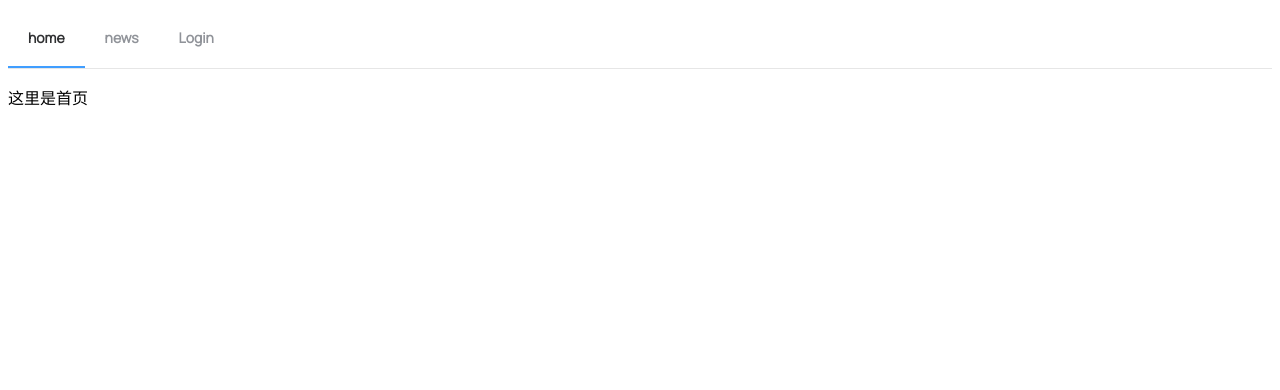
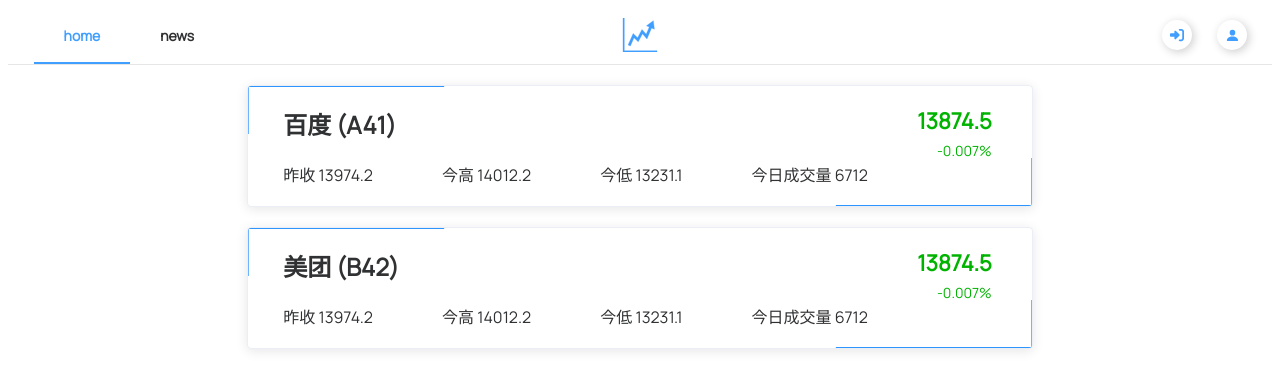
Before and after one commit to Gonghouwang/stock_Simulator, a Vue app: page / in a window 1280 px wide. Shown: the top 390 px of the page. Built offline with nearby package versions, Linux system fonts and the light colour scheme.

Commit message:
制作主界面股票列表、菜单栏，对接api，修改新闻界面

```diff
--- /dev/null
+++ b/src/api/news.js
@@ -0,0 +1,15 @@
+import request from "@/utils/request";
+
+export function newsList(){
+    return request({
+        url: '/news',
+        method: 'GET',
+    })
+}
+
+export function newsInfo(newsId){
+    return request({
+        url: '/news' + newsId,
+        method: 'GET',
+    })
+}
--- /dev/null
+++ b/src/api/stock.js
@@ -0,0 +1,22 @@
+import request from "@/utils/request";
+
+export function stockList(){
+    return request({
+        url: '/stocks',
+        method: 'GET',
+    })
+}
+
+export function stockHistory(stockId){
+    return request({
+        url: '/stocks/' + stockId,
+        method: 'GET',
+    })
+}
+
+export function stockPrediction(stockId){
+    return request({
+        url: '/stocks/predict/' + stockId,
+        method: 'GET',
+    })
+}
--- a/src/components/navmenu.vue
+++ b/src/components/navmenu.vue
@@ -3,22 +3,167 @@
     <el-menu router
              :default-active="this.$route.path"
              mode="horizontal"
-             style="font-weight: bold; font-size: 20px"
+             style="font-weight: bold; font-size: 20px;"
              >
-      <el-menu-item index="/">home</el-menu-item>
-      <el-menu-item index="/news">news</el-menu-item>
-      <el-menu-item index="/login">Login</el-menu-item>
+      <el-col span="8" style="display: flex; justify-content: flex-start; ">
+        <el-menu-item index="/" style="margin-left: 2vw">home</el-menu-item>
+        <el-menu-item index="/news">news</el-menu-item>
+      </el-col>
+      <el-col span="8" style="display: flex; justify-content: center; ">
+        <div style="padding: 0; height: 56px;">
+          <img src="../assets/logo.svg" alt="logo" style="padding-top: 10px; color: #409EFF">
+        </div>
+      </el-col>
+      <el-col span="8" style="display: flex; justify-content: flex-end; ">
+        <div class="button-container">
+          <span v-if="this.$store.isLogged"> Hi! {{ this.$store.username }} </span>
+
+          <button class="Btn" v-if="this.$store.isLogged" @click="logout()">
+            <div class="sign">
+              <svg viewBox="0 0 512 512">
+                <path d="M377.9 105.9L500.7 228.7c7.2 7.2 11.3 17.1 11.3 27.3s-4.1 20.1-11.3 27.3L377.9 406.1c-6.4 6.4-15 9.9-24 9.9c-18.7 0-33.9-15.2-33.9-33.9l0-62.1-128 0c-17.7 0-32-14.3-32-32l0-64c0-17.7 14.3-32 32-32l128 0 0-62.1c0-18.7 15.2-33.9 33.9-33.9c9 0 17.6 3.6 24 9.9zM160 96L96 96c-17.7 0-32 14.3-32 32l0 256c0 17.7 14.3 32 32 32l64 0c17.7 0 32 14.3 32 32s-14.3 32-32 32l-64 0c-53 0-96-43-96-96L0 128C0 75 43 32 96 32l64 0c17.7 0 32 14.3 32 32s-14.3 32-32 32z"></path>
+              </svg>
+            </div>
+            <div class="text">Logout</div>
+          </button>
+
+          <button class="Btn" v-if="!this.$store.isLogged" @click="goLogin()">
+            <div class="sign">
+              <svg viewBox="0 0 512 512">
+                <path d="M217.9 105.9L340.7 228.7c7.2 7.2 11.3 17.1 11.3 27.3s-4.1 20.1-11.3 27.3L217.9 406.1c-6.4 6.4-15 9.9-24 9.9c-18.7 0-33.9-15.2-33.9-33.9l0-62.1L32 320c-17.7 0-32-14.3-32-32l0-64c0-17.7 14.3-32 32-32l128 0 0-62.1c0-18.7 15.2-33.9 33.9-33.9c9 0 17.6 3.6 24 9.9zM352 416l64 0c17.7 0 32-14.3 32-32l0-256c0-17.7-14.3-32-32-32l-64 0c-17.7 0-32-14.3-32-32s14.3-32 32-32l64 0c53 0 96 43 96 96l0 256c0 53-43 96-96 96l-64 0c-17.7 0-32-14.3-32-32s14.3-32 32-32z"></path>
+              </svg>
+            </div>
+            <div class="text">Login</div>
+          </button>
+
+          <button class="Btn">
+            <div class="sign">
+              <svg xmlns="http://www.w3.org/2000/svg" width="16" height="16" fill="currentColor" class="bi bi-person-fill" viewBox="0 0 15 15">
+                <path d="M3 14s-1 0-1-1 1-4 6-4 6 3 6 4-1 1-1 1H3zm5-6a3 3 0 1 0 0-6 3 3 0 0 0 0 6z"/>
+              </svg>
+            </div>
+            <div class="text">User</div>
+          </button>
+        </div>
+      </el-col>
     </el-menu>
   </el-row>
 </template>
 
 <script>
 export default {
-  name: "navMenu"
+  name: "navMenu",
+  data(){
+    return{
+
+    }
+  },
+  methods:{
+    logout(){
+      if(confirm("Are you sure you want to logout?")){
+        this.$store.commit('logout');
+      }
+    },
+    goLogin(){
+      this.$router.push('/login');
+    }
+  }
 }
 </script>
 
 
 <style scoped>
+.el-dropdown-menu__item, .el-menu-item{
+  padding: 0 30px;
+}
 
+.el-menu.el-menu--horizontal .el-menu-item.is-active {
+  border-bottom: 2px solid #409EFF;
+}
+
+.button-container {
+  display: flex;
+  height: 40px;
+  align-items: center;
+  justify-content: space-around;
+  margin-top: 7px;
+}
+
+.icon {
+  font-size: 20px;
+}
+
+.Btn {
+  display: flex;
+  align-items: center;
+  justify-content: flex-start;
+  width: 30px;
+  height: 30px;
+  border: none;
+  border-radius: 50%;
+  margin-right: 25px;
+  cursor: pointer;
+  position: relative;
+  overflow: hidden;
+  transition-duration: .3s;
+  box-shadow: 2px 2px 10px rgba(0, 0, 0, 0.199);
+  background-color: rgb(255, 255, 255);
+}
+
+/* plus sign */
+.sign {
+  width: 100%;
+  transition-duration: .3s;
+  display: flex;
+  align-items: center;
+  justify-content: center;
+}
+
+.sign svg {
+  width: 14px;
+}
+
+.sign svg path {
+  fill: #409EFF;
+}
+
+.no-color{
+  fill: none !important;
+}
+
+/* text */
+.text {
+  position: absolute;
+  right: 0;
+  width: 0;
+  opacity: 0;
+  color: #409EFF;
+  font-size: 14px;
+  font-weight: bold;
+  font-family: Manrope;
+  transition-duration: .3s;
+}
+/* hover effect on button width */
+.Btn:hover {
+  width: 105px;
+  border-radius: 40px;
+  transition-duration: .3s;
+}
+
+.Btn:hover .sign {
+  width: 30%;
+  transition-duration: .3s;
+  padding-left: 5px;
+}
+/* hover effect button's text */
+.Btn:hover .text {
+  opacity: 1;
+  width: 70%;
+  transition-duration: .3s;
+  padding-right: 5px;
+}
+/* button click effect*/
+.Btn:active {
+  transform: translate(2px ,2px);
+}
 </style>
--- a/src/views/home.vue
+++ b/src/views/home.vue
@@ -1,21 +1,162 @@
 <template>
   <div>
-    <nav-menu></nav-menu>
-    <p> 这里是首页 </p>
+    <nav-menu style="margin-bottom: 10px"></nav-menu>
+    <div class="stock-container">
+      <el-card class="stock-card" v-for="(stock, index) in stocks" :key="index">
+        <div class="stock-title">
+          <span class="title"> {{ stock.stockName }} ({{ stock.stockCode }}) </span>
+          <span class="current-price" :class="priceClass(stock)">{{ stock.price }}</span>
+        </div>
+        <div class="stock-info">
+          <p class="info">昨收 {{ stock.closingPrice }}</p>
+          <p class="info">今高 {{ stock.maxPrice }}</p>
+          <p class="info">今低 {{ stock.minPrice }}</p>
+          <p class="info">今日成交量 {{ stock.volume }}</p>
+          <span class="change-percent" :class="priceClass(stock)">{{ stock.changePercent }}%</span>
+        </div>
+      </el-card>
+    </div>
+    <el-backtop></el-backtop>
   </div>
 </template>
 
 <script>
 import navMenu from "@/components/navmenu.vue";
+import { stockList } from "@/api/stock"
 export default {
   name: "homePage",
   components: {
     'nav-menu': navMenu
   },
+  data(){
+    return{
+      stocks: [
+        {
+          "stockId": 1,
+          "stockName": "百度",
+          "stockCode": "A41",
+          "price": 13874.5,
+          "closingPrice": 13974.2,
+          "maxPrice": 14012.2,
+          "minPrice": 13231.1,
+          "changePercent": -0.007,
+          "volume": 6712
+        },
+        {
+          "stockId": 2,
+          "stockName": "美团",
+          "stockCode": "B42",
+          "price": 13874.5,
+          "closingPrice": 13974.2,
+          "maxPrice": 14012.2,
+          "minPrice": 13231.1,
+          "changePercent": -0.007,
+          "volume": 6712
+        }
+      ]
+    }
+  },
+  methods: {
+    priceClass(stock) { //涨跌颜色
+      if (stock.changePercent < 0) {
+        return 'price-down';
+      } else {
+        return 'price-up';
+      }
+    },
+    getStockList(){ //获取主页股票列表，后续挂载到created
+      stockList().then(response => {
+        this.stocks = response.data.stocks;
+      })
+    }
+  }
 }
 </script>
 
 
 <style scoped>
+.stock-container {
+  display: flex;
+  flex-wrap: wrap;
+  justify-content: space-around;
+}
+
+.stock-card {
+  position: relative;
+  margin: 10px;
+  padding-left: 15px;
+  padding-right: 10px;
+  width: 60%;
+  &::before,
+  &::after{
+    content: "";
+    position: absolute;
+    top: 0;
+    left: 0;
+    width: 100%;
+    height: 100%;
+    display: block;
+    box-sizing: border-box;
+    border: 1px solid #2e95ff;
+    transition: clip-path .5s ease-in-out;
+  }
+  &::before{
+    clip-path: inset(0 75% 60% 0);
+  }
+  &::after{
+    clip-path: inset(60% 0 0 75%);
+  }
+  &:hover{
+    &::before,
+    &::after{
+      clip-path: inset(0 0 0 0);
+    }
+  }
+}
+
+.el-card__body, .el-main{
+  padding: 10px;
+}
+
+.current-price{
+  float: right;
+  font-size: 22px;
+  margin-right: 10px;
+  font-weight: bold;
+}
+
+.change-percent{
+  float: right;
+  font-size: 14px;
+  margin-right: 10px;
+}
+
+.title{
+  font-size: 24px;
+  font-weight: bold;
+}
+
+.price-down {
+  color: #01b301; /* 当 changePercent 是负数时，价格显示绿色 */
+}
+
+.price-up {
+  color: red; /* 当 changePercent 是正数时，价格显示红色 */
+}
+
+.stock-info{
+  display: flex;
+  flex-wrap: wrap;
+  justify-content: space-between;
+  margin-top: 0;
+}
+
+p{
+  margin-bottom: 0;
+}
+
+.info{
+  padding-top: 5px;
+}
 
 </style>
--- a/src/views/login.vue
+++ b/src/views/login.vue
@@ -77,7 +77,7 @@
     }
   },
   methods:{
-    handleLogin(){
+    handleLogin(){ //登录
       if(this.username.trim().length !== 0 && this.password.trim().length !== 0) {
         this.$store.dispatch("Login", this.username, this.password).then(() => {
               this.$message.success("Login successful");
@@ -93,11 +93,11 @@
         });
       }
     },
-    handleRegister(){
+    handleRegister(){ //注册
       if(this.username.trim().length !== 0 && this.password.trim().length !== 0) {
         register(this.username, this.password).then(() => {
           this.$message.success("Registration successful");
-          this.ifLogin = true;
+          this.changeLogin();
         }).catch((err) => {
           console.log(err);
         })
--- a/src/views/news.vue
+++ b/src/views/news.vue
@@ -1,7 +1,13 @@
 <template>
   <div>
     <nav-menu></nav-menu>
-    <h2 style="text-align: center;"> 新闻 </h2>
+    <p style="text-align: center; font-size: 24px; margin-bottom: 20px; letter-spacing: 1px"> News </p>
+    <el-divider>
+      <svg xmlns="http://www.w3.org/2000/svg" width="20" height="20" fill="currentColor" class="bi bi-newspaper" viewBox="0 0 16 16">
+        <path d="M0 2.5A1.5 1.5 0 0 1 1.5 1h11A1.5 1.5 0 0 1 14 2.5v10.528c0 .3-.05.654-.238.972h.738a.5.5 0 0 0 .5-.5v-9a.5.5 0 0 1 1 0v9a1.5 1.5 0 0 1-1.5 1.5H1.497A1.497 1.497 0 0 1 0 13.5v-11zM12 14c.37 0 .654-.211.853-.441.092-.106.147-.279.147-.531V2.5a.5.5 0 0 0-.5-.5h-11a.5.5 0 0 0-.5.5v11c0 .278.223.5.497.5H12z"/>
+        <path d="M2 3h10v2H2V3zm0 3h4v3H2V6zm0 4h4v1H2v-1zm0 2h4v1H2v-1zm5-6h2v1H7V6zm3 0h2v1h-2V6zM7 8h2v1H7V8zm3 0h2v1h-2V8zm-3 2h2v1H7v-1zm3 0h2v1h-2v-1zm-3 2h2v1H7v-1zm3 0h2v1h-2v-1z"/>
+      </svg>
+    </el-divider>
     <div class="news-div">
       <span v-for="article in articles" :key="article.title">
         <news-card :article="article"></news-card>
@@ -18,6 +24,8 @@
 <script>
 import navMenu from "@/components/navmenu.vue";
 import newsCard from "@/components/newsCard.vue";
+import { newsList } from "@/api/news"
+
 export default {
   name: "newsPage",
   components: {
@@ -26,21 +34,17 @@
   },
   data() {
     return {
-      news: [
-        '11111',
-        '22222'
-      ],
-      articles: [{
-        title: '456',
-        description: '123456789',
-        publishedAt: '1234-56-78',
-        detail:'xijie'
-      }, {
-        title: '789',
-        description: '123456789',
-        publishedAt: '1234-56-78',
-        detail:'xijie'
-      }]
+      articles: [],
+    }
+  },
+  created() {
+    this.getNewsList();
+  },
+  methods: {
+    getNewsList(){
+      newsList().then(res => {
+        this.articles = res.data.news;
+      })
     }
   }
 }
@@ -53,4 +57,10 @@
   flex-wrap: wrap;
   justify-content: center;
 }
+.el-divider{
+  background-color: #89c4fd;
+  height: 1.2px;
+  width: 80%;
+  margin: 0 auto;
+}
 </style>
```
Also changed, not shown: src/api/trade.js (added, +25 -0 lines), src/api/user.js (added, +36 -0 lines), src/assets/logo.svg (added).
